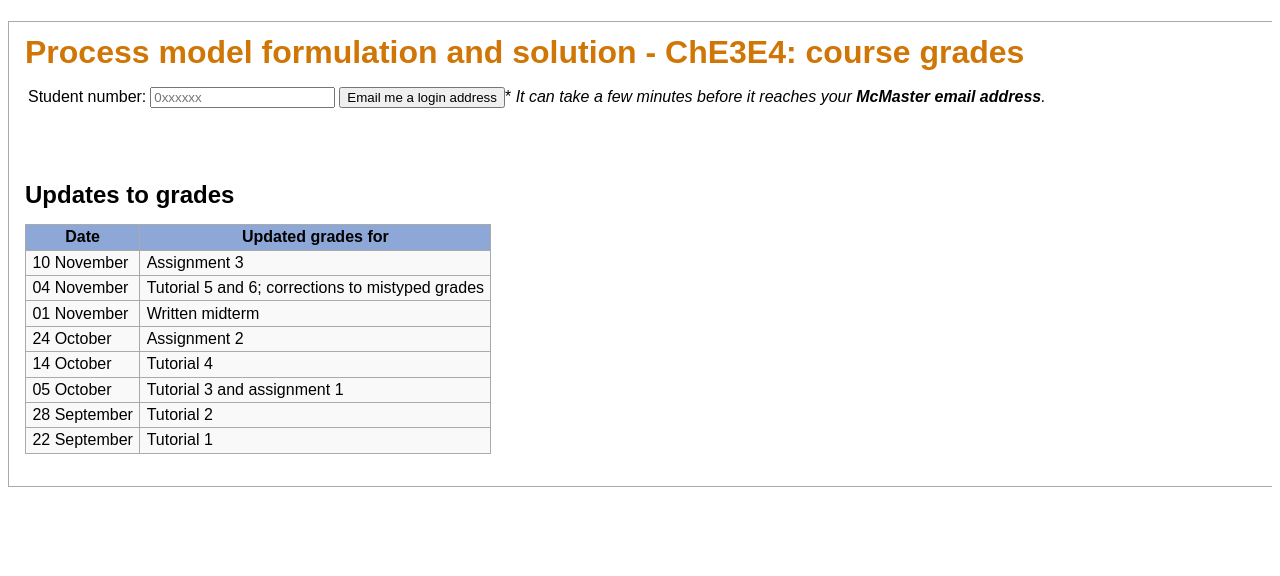
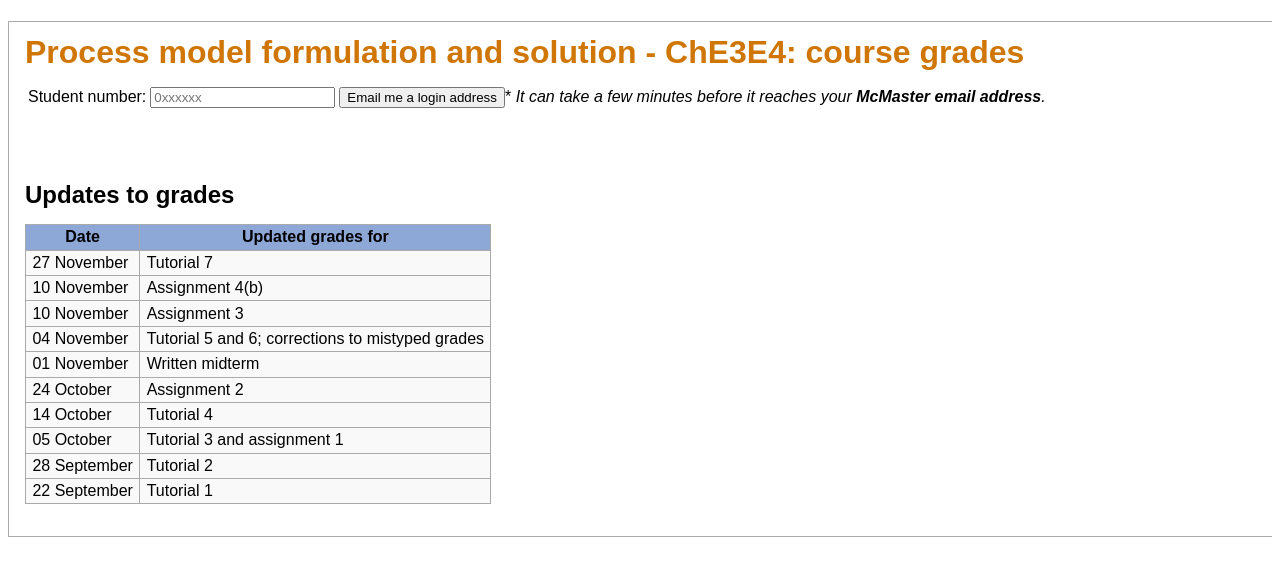
Before and after one commit to kgdunn/Django-app-grades, a Django app: template student/templates/sign_in_form.html in a window 1280 px wide. Shown: the top 576 px of the page. Run offline with Django 3.2, Linux system fonts and the light colour scheme; the template is opened without the code that fills it, so the values that code supplies are empty; some libraries are stand-ins or nearby versions.

Commit message:
Added tutorial 7 grades.

```diff
--- a/student/templates/sign_in_form.html
+++ b/student/templates/sign_in_form.html
@@ -19,6 +19,14 @@ reaches your <b>McMaster email address</b>.</i></td>
 		<tr>
 			<th>Date</th>
 			<th>Updated grades for</th>
+		</tr>
+		<tr>
+			<td>27 November</td>
+			<td>Tutorial 7</td>
+		</tr>
+		<tr>
+			<td>10 November</td>
+			<td>Assignment 4(b)</td>
 		</tr>
 		<tr>
 			<td>10 November</td>
```
Also changed, not shown: 3 other files.
